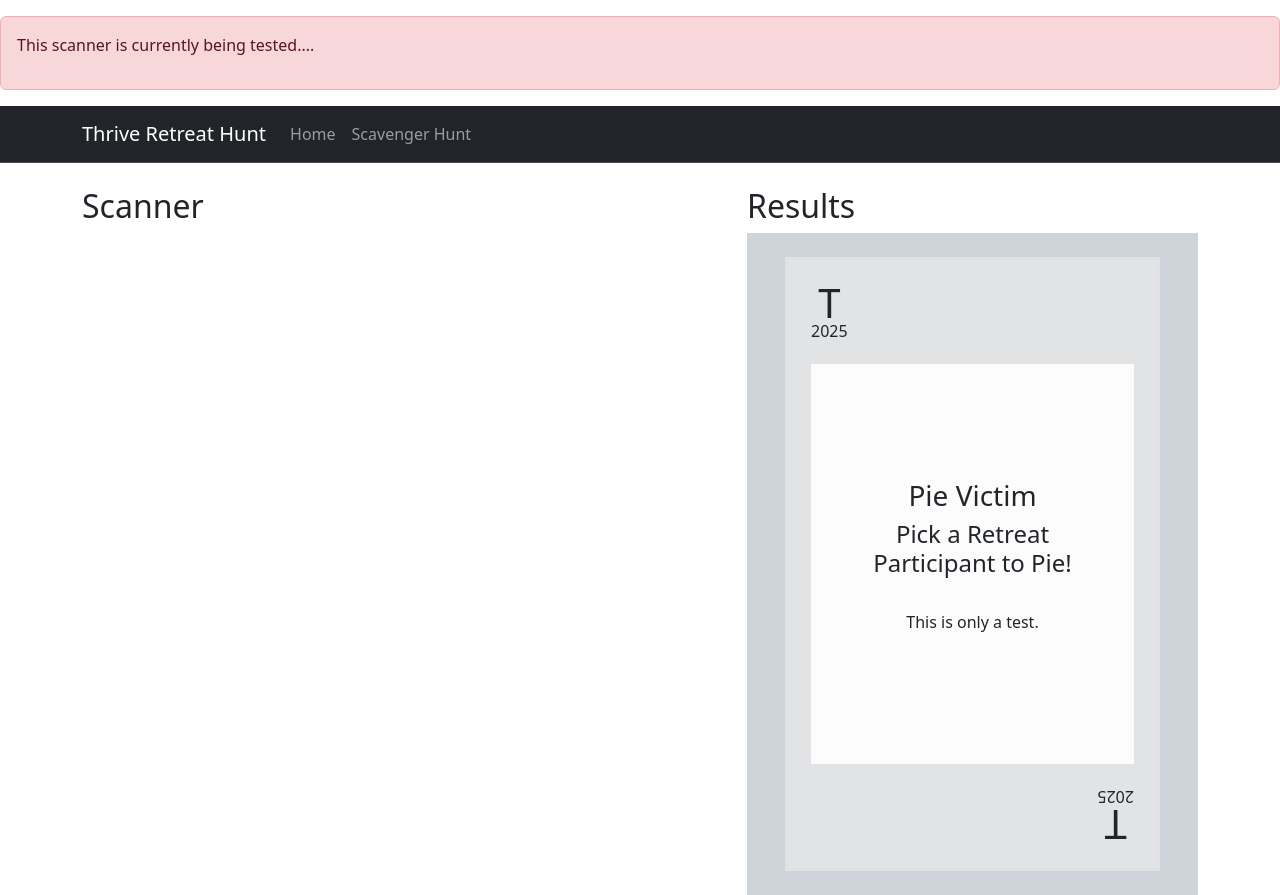
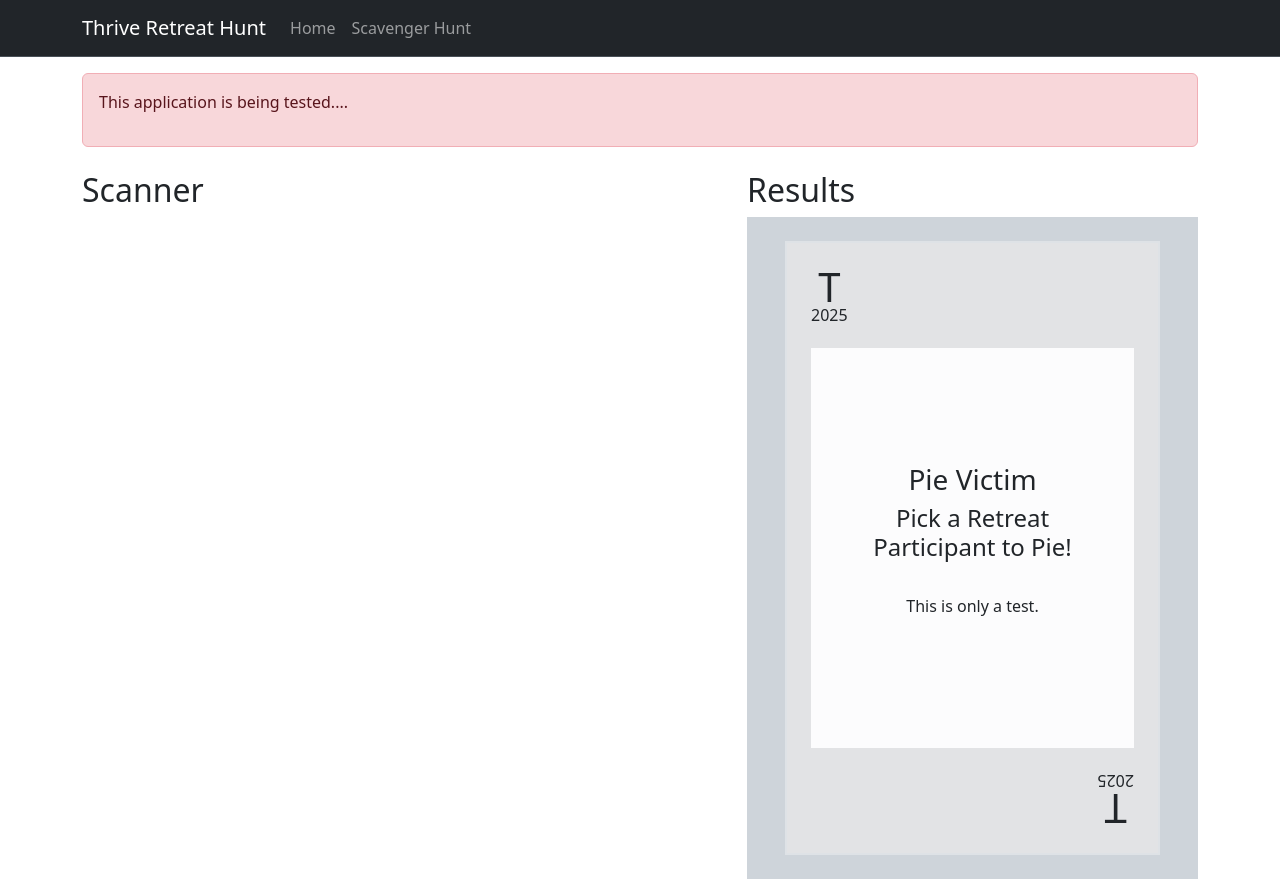
Before and after one commit to hsnoble/hsnoble.github.io, a website: page thrivehunt.html in a window 1280 px wide. Drawn offline with nearby package versions, Linux system fonts and the light colour scheme; a script that the page names is missing; a web font is replaced by a local one.

Commit message:
Update thrivehunt.html

```diff
--- a/thrivehunt.html
+++ b/thrivehunt.html
@@ -34,9 +34,6 @@
 </head>
 
 <body id="page-top" class="index">
-<div class="alert alert-danger my-3" role="alert">
-  <p>This scanner is currently being tested....</p>
-</div>
     <!-- Navigation -->
     <nav id="mainNav" class="navbar navbar-expand-lg bg-dark border-bottom border-body" data-bs-theme="dark">
         <div class="container">
@@ -63,6 +60,11 @@
 
     <!-- Header -->
     <header>
+	    <div class="container">
+	    	<div class="alert alert-danger my-3" role="alert">
+		  <p>This application is being tested....</p>
+		</div>
+	    </div>
     </header>
 
 	<!-- About Section -->
```
